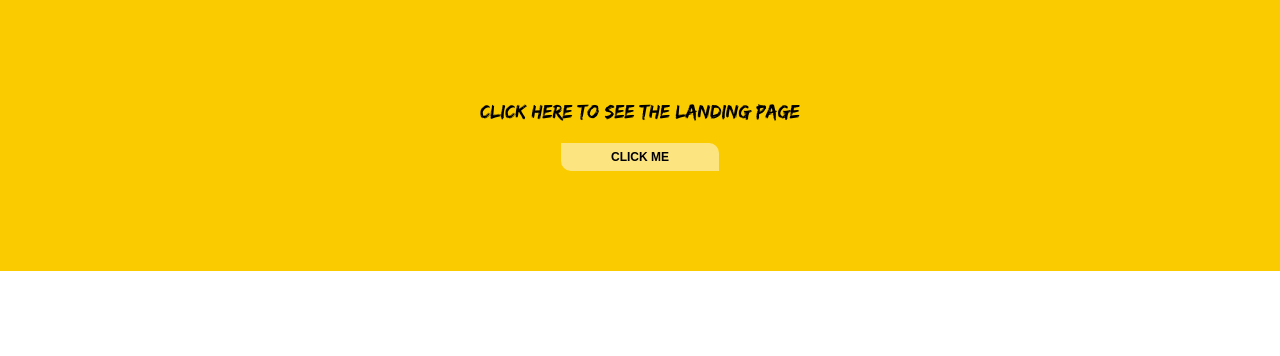
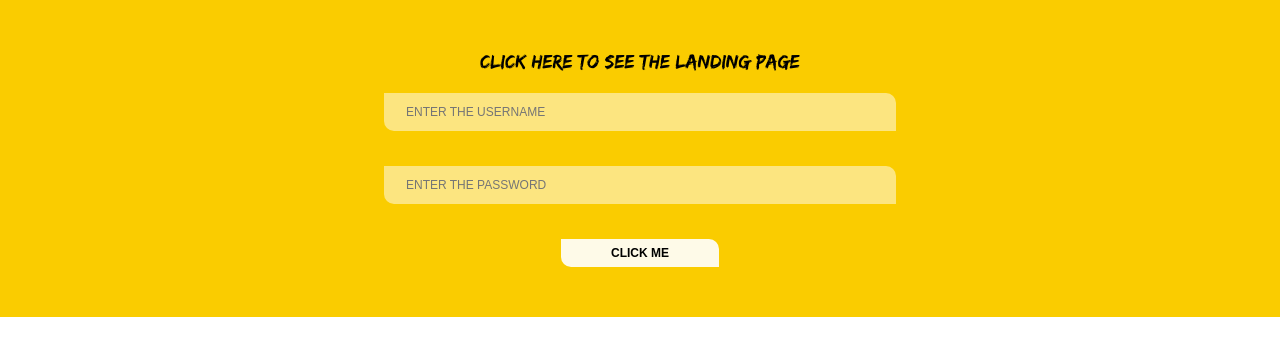
Before and after one commit to sadityaprdxn/REACT-ROUTE, a React app: page / in a window 1280 px wide. Built offline with nearby package versions, Linux system fonts and the light colour scheme; some packages are replaced by stand-ins of ours.

Commit message:
validate user

```diff
--- a/src/components/Loginpage.js
+++ b/src/components/Loginpage.js
@@ -1,25 +1,81 @@
-import React from 'react';
+import React, { useState, useEffect } from 'react';
 import {
     BrowserRouter as Router,
     Route,
     Switch,
     useParams,
     useHistory
-} from 'react-router-dom'
+} from 'react-router-dom';
+import Data from '../data/userdata.json';
 
 const Loginpage = ({login}) => {
 
     const history = useHistory();
+    const [allFieldsRight , setField] = useState({usernameField: null , passwordField: null});
+    const [values , setValues] = useState({username : "", password: ""})
 
-    const userLogin = () => {
-        login();
-        history.push('/landingpage');
+    const userLogin = (e) => {
+        e.preventDefault();
+
+        for(let i = 0; i < Data.length; i++){
+
+            const {username, password} = Data[i];
+
+            if(values.username === username){
+                setField({usernameField: "success" , passwordField: "error"});
+
+
+                if(values.password === password) {
+                    setField({usernameField: "success" , passwordField: "success"});
+                    console.log(allFieldsRight);
+                }
+                break;
+            } else {
+                setField({usernameField: "error" , passwordField: "error"});
+                console.log(allFieldsRight);
+            }
+        }
+    }
+
+    useEffect(() => {
+
+            if(allFieldsRight.usernameField === "success" && allFieldsRight.passwordField === "success") {
+
+                login();
+                history.push('/landingpage');
+            }
+        }
+    )
+
+    const controlField = (e) => {
+        const value = e.target.value;
+        const id = e.target.getAttribute('id');
+        setValues((prevState) => {
+            return({
+                ...prevState,
+                [id] : value
+            })
+        });
+        console.log(values)
+        setField({usernameField: null , passwordField: null});
     }
 
     return (
         <section className="login-page">
             <h2>click here to see the landing page</h2>
-            <button onClick={userLogin}>click me</button>
+            <form>
+                <div className={allFieldsRight.usernameField === "error" ? ("form-group error") : ("form-group")}>
+                    <input type="text" id="username" placeholder="ENTER THE USERNAME" onChange={controlField} value={values.username} />
+                    <span>please enter the valid user name</span>
+                </div>
+                <div className={allFieldsRight.passwordField === "error" ? ("form-group error") : ("form-group")}>
+                    <input type="password" id="password" placeholder="ENTER THE PASSWORD" onChange={controlField} value={values.password}/>
+                    <span>please enter the correct password</span>
+                </div>
+                <div className="form-control">
+                    <button onClick={userLogin} type="submit">click me</button>
+                </div>
+            </form>
         </section>
     )
 }
--- /dev/null
+++ b/src/data/userdata.json
@@ -0,0 +1,13 @@
+[
+    {
+        "id" : 1,
+        "username" : "sadityaprdxn",
+        "password" : "prdxn3362020"
+    },
+
+    {
+        "id" : 2,
+        "username" : "testprdxn",
+        "password" : "prdxn3362020"
+    }
+]
--- a/src/scss/sections/_loginpage.scss
+++ b/src/scss/sections/_loginpage.scss
@@ -1,5 +1,5 @@
 .login-page {
-	padding: 100px 0;
+	padding: 50px 0;
 	background-color: $secondaryColor;
 	text-align: center;
 
@@ -15,7 +15,7 @@
 		border-style: none;
 		border-bottom-left-radius: 10px;
 		border-top-right-radius: 10px;
-		background-color: transparentize($white, 0.5);
+		background-color: transparentize($white, 0.09);
 		@include textcharacteristics($black, 12px, 800, uppercase);
 		transition: 0.3s ease-in-out;
 		outline: none;
@@ -24,4 +24,42 @@
 			background-color: transparentize($white, 0.7);
 		}
 	}
+
+	.form-group {
+		text-align: center;
+
+		span {
+			width: 40%;
+			padding: 5px;
+			border-radius: 5px;
+			margin-bottom: 5px;
+			display: inline-block;
+			@include textcharacteristics(red, 12px, 800, uppercase);
+			background-color: rgb(255, 218, 218);
+			box-sizing: border-box;
+			opacity: 0;
+		}
+
+		&.error {
+			span {
+				opacity: 1;
+			}
+		}
+	}
+
+	input {
+		width: 40%;
+		display: block;
+        padding: 10px 20px;
+		border-style: none;
+		border: 2px solid transparent;
+        border-bottom-left-radius: 10px;
+        border-top-right-radius: 10px;
+        margin: 0 auto 5px auto;
+        background-color: rgba(255,255,255,0.5);
+        outline: none;
+        font-size: 12px;
+        text-transform: uppercase;
+        box-sizing: border-box;
+	}
 }
```
